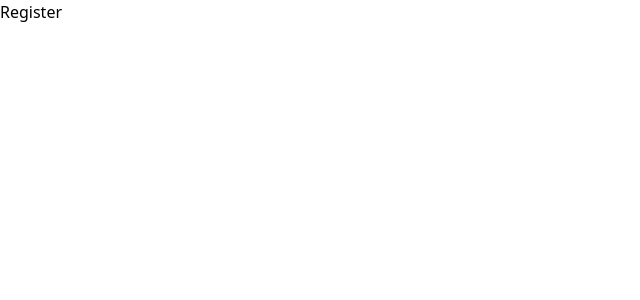
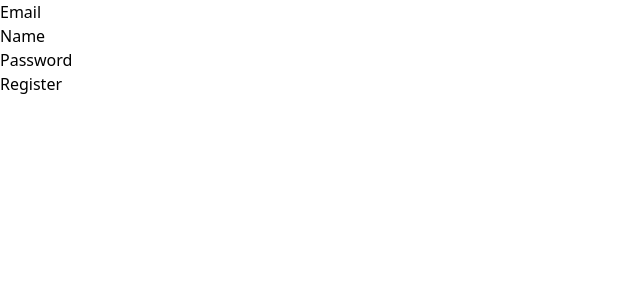
Before and after one commit to zikrya/Senior-Design-AI, a React (Vite) app: page /register in a window 1280 px wide. Shown: the top 300 px of the page, without its empty margins (0-640 px from the left). Built offline with nearby package versions, Linux system fonts and the light colour scheme.

Commit message:
[ADDED] User Auth created

```diff
--- a/src/pages/Login.jsx
+++ b/src/pages/Login.jsx
@@ -1,9 +1,59 @@
+import React, { useState } from 'react';
+
 const Login = () => {
-    return (
-        <>
-        <p>Login</p>
-        </>
-     );
-}
+  const [email, setEmail] = useState('');
+  const [password, setPassword] = useState('');
+
+  const handleSubmit = async (event) => {
+    event.preventDefault();
+
+    try {
+      const response = await fetch('http://localhost:8020/login', {
+        method: 'POST',
+        headers: {
+          'Content-Type': 'application/json',
+        },
+        body: JSON.stringify({ email, password }),
+      });
+
+      const data = await response.json();
+      if (response.ok) {
+        console.log('Login successful', data);
+        // Redirect to home page or store the JWT token if you're using it
+      } else {
+        console.error('Login failed', data.message);
+        // Display error message to the user
+      }
+    } catch (error) {
+      console.error('There was an error!', error);
+    }
+  };
+
+  return (
+    <form onSubmit={handleSubmit}>
+      <div>
+        <label htmlFor="email">Email</label>
+        <input
+          type="email"
+          id="email"
+          value={email}
+          onChange={(e) => setEmail(e.target.value)}
+          required
+        />
+      </div>
+      <div>
+        <label htmlFor="password">Password</label>
+        <input
+          type="password"
+          id="password"
+          value={password}
+          onChange={(e) => setPassword(e.target.value)}
+          required
+        />
+      </div>
+      <button type="submit">Login</button>
+    </form>
+  );
+};
 
 export default Login;
--- a/src/pages/Register.jsx
+++ b/src/pages/Register.jsx
@@ -1,9 +1,70 @@
+import React, { useState } from 'react';
+
 const Register = () => {
-    return (
-        <>
-        <p>Register</p>
-        </>
-     );
-}
+  const [email, setEmail] = useState('');
+  const [name, setName] = useState('');
+  const [password, setPassword] = useState('');
+
+  const handleSubmit = async (event) => {
+    event.preventDefault();
+
+    try {
+      const response = await fetch('http://localhost:8020/register', {
+        method: 'POST',
+        headers: {
+          'Content-Type': 'application/json',
+        },
+        body: JSON.stringify({ email, name, password }),
+      });
+
+      const data = await response.json();
+      if (response.ok) {
+        console.log('Registration successful', data);
+        // Redirect to login page or display success message
+      } else {
+        console.error('Registration failed', data.message);
+        // Display error message to the user
+      }
+    } catch (error) {
+      console.error('There was an error!', error);
+    }
+  };
+
+  return (
+    <form onSubmit={handleSubmit}>
+      <div>
+        <label htmlFor="email">Email</label>
+        <input
+          type="email"
+          id="email"
+          value={email}
+          onChange={(e) => setEmail(e.target.value)}
+          required
+        />
+      </div>
+      <div>
+        <label htmlFor="name">Name</label>
+        <input
+          type="text"
+          id="name"
+          value={name}
+          onChange={(e) => setName(e.target.value)}
+          required
+        />
+      </div>
+      <div>
+        <label htmlFor="password">Password</label>
+        <input
+          type="password"
+          id="password"
+          value={password}
+          onChange={(e) => setPassword(e.target.value)}
+          required
+        />
+      </div>
+      <button type="submit">Register</button>
+    </form>
+  );
+};
 
 export default Register;
```
Also changed, not shown: server.js (+60 -1 lines), 1 other file (tests, documents, lock files or other folders).
